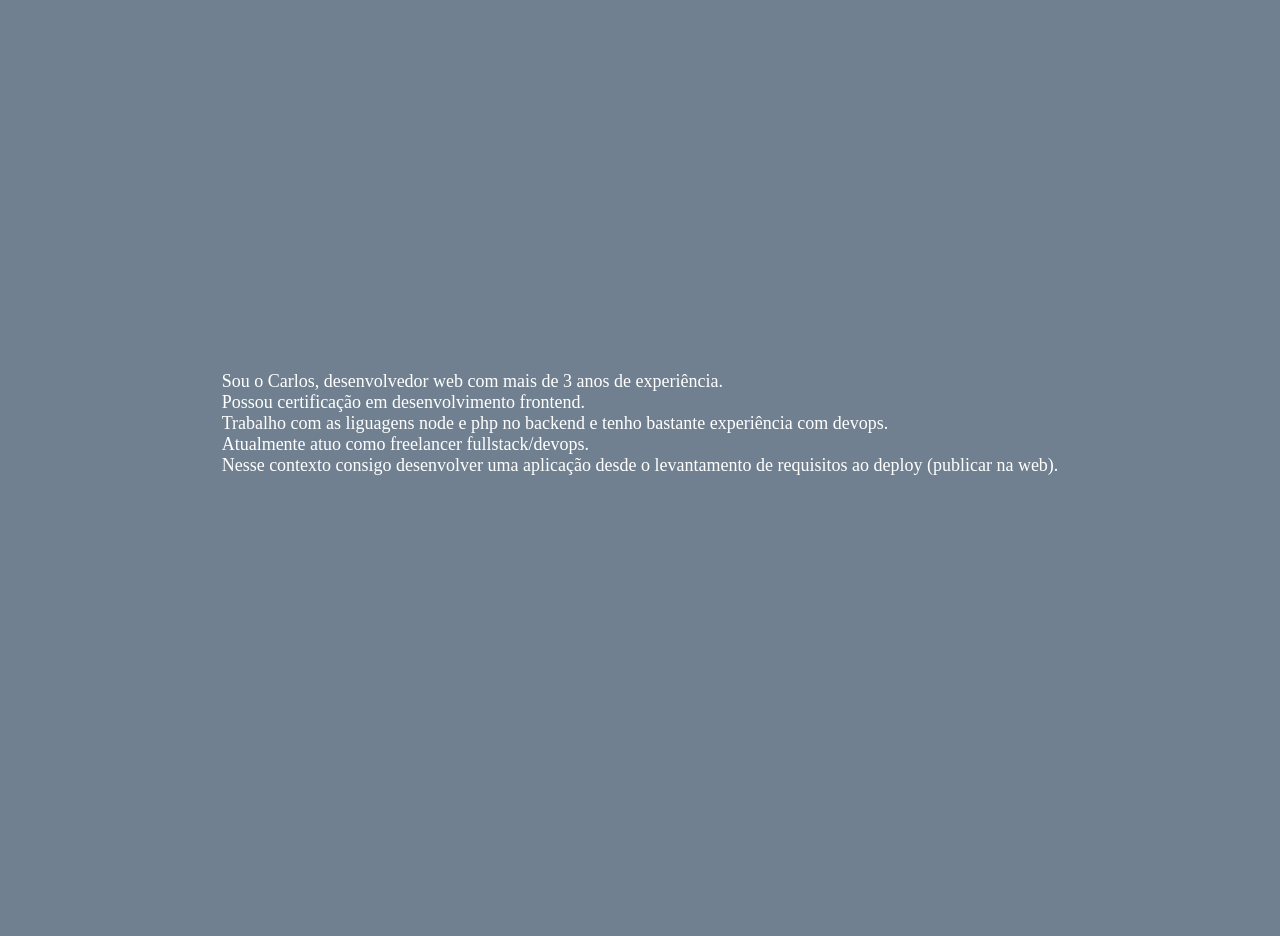
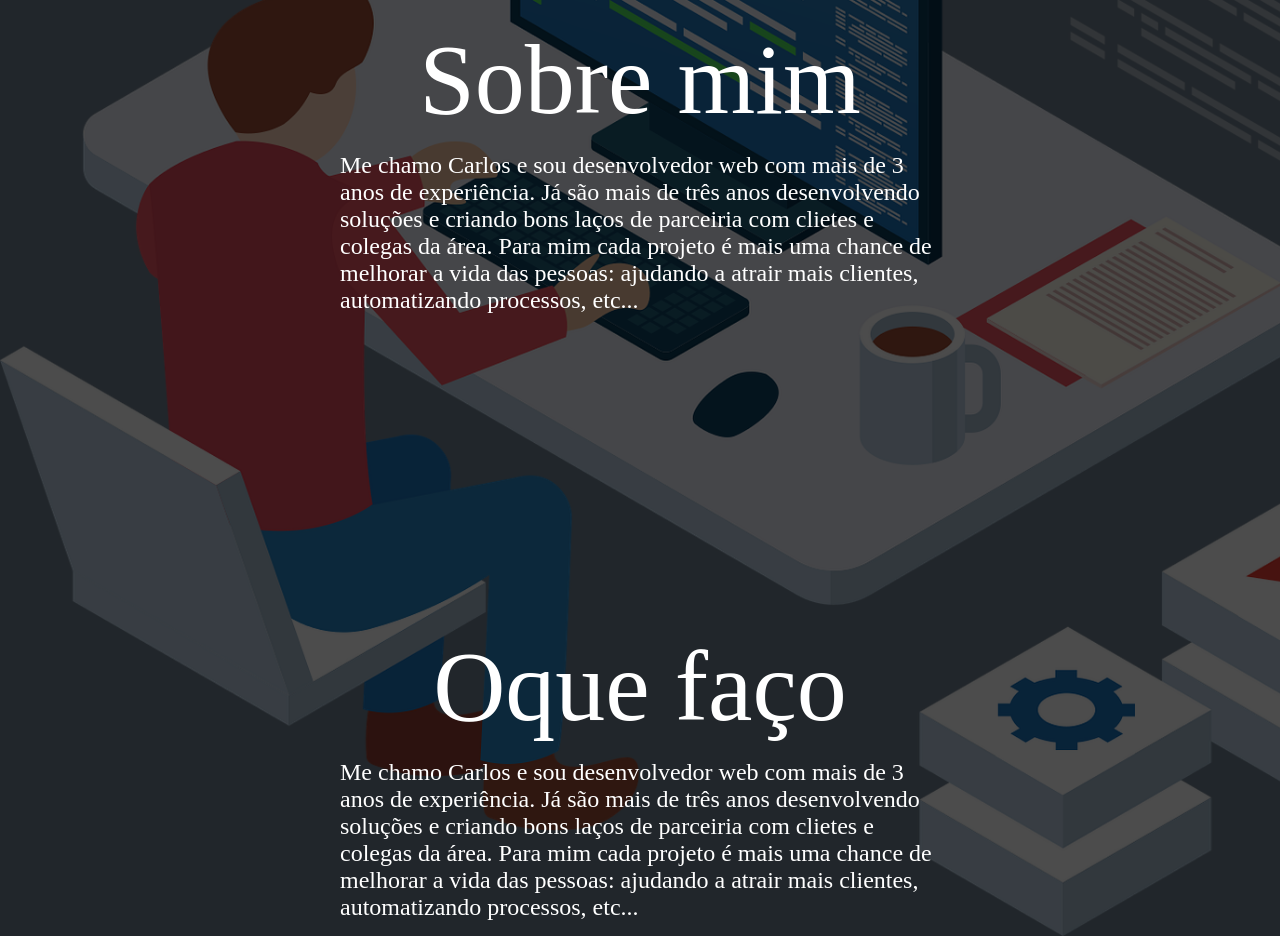
Before and after one commit to carlosemidio/portfolio-nextjs, a Next.js app: page / in a window 1280 px wide. Shown: the part 840-1776 px from the top of the page. Before the commit the page ends 1331 px from the top, so only its background shows below. Built offline with nearby package versions, Linux system fonts and the light colour scheme.

Commit message:
Ajustes no background

```diff
--- a/components/Layout.tsx
+++ b/components/Layout.tsx
@@ -18,6 +18,10 @@ const useStyles = makeStyles({
     backgroundColor: "#708090",
     height: "100%",
     color: "#ffffff",
+  },
+  menuLink: {
+    color: "#ffffff",
+    textDecoration: "none",
   },
   menu: {
     zIndex: 99,
@@ -40,7 +44,7 @@ const menus = [
   },
   {
     name: "Oque faço",
-    link: "#",
+    link: "#whatido",
   },
   {
     name: "Portifólio",
@@ -80,7 +84,11 @@ export default function SwipeableTemporaryDrawer() {
     >
       <List>
         {menus.map((menu, index) => (
-          <a href={menu.link}>
+          <a
+            href={menu.link}
+            key={"menu-" + menu.name}
+            className={classes.menuLink}
+          >
             <ListItem button key={menu.name}>
               <ListItemIcon>
                 {index % 2 === 0 ? <InboxIcon /> : <MailIcon />}
--- a/pages/index.tsx
+++ b/pages/index.tsx
@@ -8,6 +8,22 @@ const useStyles = makeStyles((theme: Theme) =>
   createStyles({
     root: {
       width: "100%",
+      backgroundImage: "url('/background.png')",
+      backgroundSize: "cover",
+      backgroundRepeat: "no-repeat",
+      position: "relative",
+      zIndex: 0,
+      "&::after": {
+        content: '""',
+        opacity: ".7",
+        zIndex: -1,
+        backgroundColor: "#000000",
+        position: "absolute",
+        width: "100%",
+        height: "100%",
+        top: 0,
+        left: 0,
+      },
     },
     navbar: {
       listStyle: "none",
@@ -49,6 +65,7 @@ const useStyles = makeStyles((theme: Theme) =>
       display: "flex",
       justifyContent: "center",
       alignItems: "center",
+      overflow: "hidden",
     },
     textFromLeft: {
       fontSize: 60,
@@ -88,19 +105,44 @@ const useStyles = makeStyles((theme: Theme) =>
         transform: "translateX(0%)",
       },
     },
-    about: {
+    sectionTitle: {
+      paddingTop: 300,
+      width: "100%",
+      fontSize: 100,
+      textAlign: "center",
+      color: "#ffffff",
+      [theme.breakpoints.down("xs")]: {
+        fontSize: 60,
+      },
+    },
+    aboutBox: {
       display: "flex",
       justifyContent: "center",
-      marginTop: 600,
+      padding: 15,
+      width: "100%",
+    },
+    aboutTtext: {
       color: "#ffffff",
-      fontSize: 18,
-      padding: 15,
+      fontSize: 24,
+      maxWidth: 600,
     },
   })
 );
 
 function Home() {
   const classes = useStyles();
+
+  if (typeof window === "object") {
+    document.querySelectorAll('a[href^="#"]').forEach((anchor) => {
+      anchor.addEventListener("click", function (e) {
+        e.preventDefault();
+
+        document.querySelector(this.getAttribute("href")).scrollIntoView({
+          behavior: "smooth",
+        });
+      });
+    });
+  }
 
   return (
     <div>
@@ -115,18 +157,14 @@ function Home() {
             <a href="#about">QUEM SOU</a>
           </li>
           <li>
-            <a href="#" id="whatido">
-              O QUE FAÇO
-            </a>
+            <a href="#whatido">O QUE FAÇO</a>
           </li>
           <li>
-            <a href="#" id="home">
-              <img
-                src="/perfil.jpeg"
-                alt="Imagem de perfil"
-                className={classes.profileImage}
-              />
-            </a>
+            <img
+              src="/perfil.jpeg"
+              alt="Imagem de perfil"
+              className={classes.profileImage}
+            />
           </li>
           <li>
             <a href="#" id="portfolio">
@@ -156,14 +194,29 @@ function Home() {
             Soluções sob medida para a sua empresa
           </div>
         </div>
-        <div className={classes.about} id="about">
-          Sou o Carlos, desenvolvedor web com mais de 3 anos de experiência.
-          <br /> Possou certificação em desenvolvimento frontend. <br />
-          Trabalho com as liguagens node e php no backend e tenho bastante
-          experiência com devops. <br /> Atualmente atuo como freelancer
-          fullstack/devops. <br /> Nesse contexto consigo desenvolver uma
-          aplicação desde o levantamento de requisitos ao deploy (publicar na
-          web).
+        <p className={classes.sectionTitle} id="about">
+          Sobre mim
+        </p>
+        <div className={classes.aboutBox}>
+          <p className={classes.aboutTtext}>
+            Me chamo Carlos e sou desenvolvedor web com mais de 3 anos de
+            experiência. Já são mais de três anos desenvolvendo soluções e
+            criando bons laços de parceiria com clietes e colegas da área. Para
+            mim cada projeto é mais uma chance de melhorar a vida das pessoas:
+            ajudando a atrair mais clientes, automatizando processos, etc...
+          </p>
+        </div>
+        <p className={classes.sectionTitle} id="whatido">
+          Oque faço
+        </p>
+        <div className={classes.aboutBox}>
+          <p className={classes.aboutTtext}>
+            Me chamo Carlos e sou desenvolvedor web com mais de 3 anos de
+            experiência. Já são mais de três anos desenvolvendo soluções e
+            criando bons laços de parceiria com clietes e colegas da área. Para
+            mim cada projeto é mais uma chance de melhorar a vida das pessoas:
+            ajudando a atrair mais clientes, automatizando processos, etc...
+          </p>
         </div>
       </main>
     </div>
--- a/styles/globals.tsx
+++ b/styles/globals.tsx
@@ -3,8 +3,15 @@ import { createStyles, makeStyles } from "@material-ui/core";
 const useStyles = makeStyles(() =>
   createStyles({
     "@global": {
+      "*": {
+        margin: 0,
+        padding: 0,
+        outline: 0,
+        boxSizing: "border-box",
+      },
       body: {
         margin: 0,
+        padding: 0,
         backgroundColor: "#708090",
       },
     },
```
Also changed, not shown: public/background.png.
